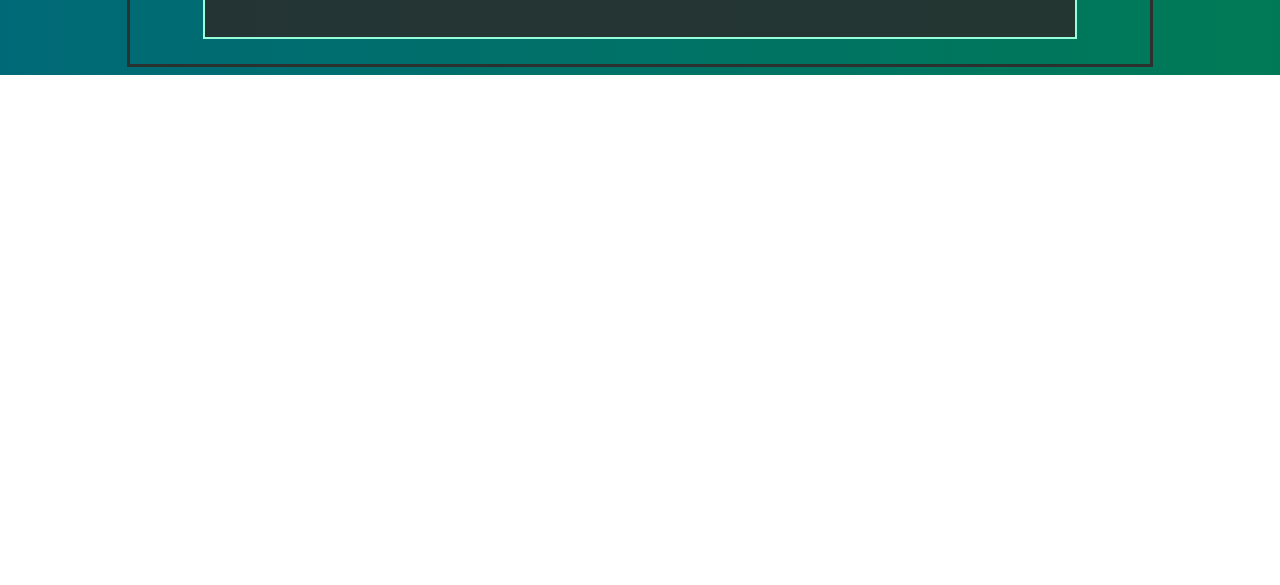
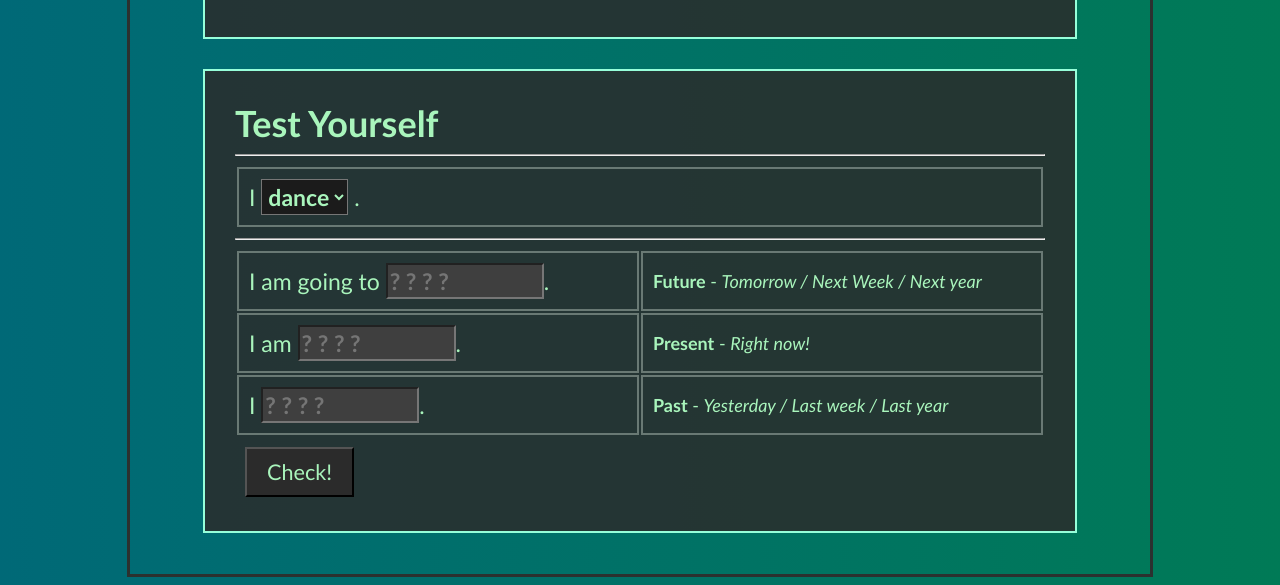
Before and after one commit to Oliver343/OliversEnglish, a plain HTML site: page index.html in a window 1280 px wide. Shown: the part 2067-2652 px from the top of the page. Before the commit the page ends 2142 px from the top, so only its background shows below. Drawn offline with Linux system fonts and the light colour scheme.

Commit message:
Added test yourself

```diff
--- a/index.html
+++ b/index.html
@@ -138,6 +138,50 @@
                 </div>
             </div>
 
+            <div class="workBox2">
+                <h1>Test Yourself</h1>
+                <hr>
+                <table>
+                    <tr>
+                        <td class="tableMain">I
+                            <select name="examples" id="testDrop" onChange="valueUpdate('C')">
+                                <option value="dance">dance</option>
+                                <option value="jump">jump</option>
+                                <option value="enjoy">enjoy</option>
+                                <option value="eat">eat</option>
+                                <option value="go">go</option>
+                                <option value="leave">leave</option>
+                                <option value="fly">fly</option>
+                                <option value="make">make</option>
+                                <option value="take">take</option>
+                              </select>
+                          .</td>
+
+                    </tr>
+                </table>
+                <hr>
+                <table>
+                    <tr>
+                        <td class="tableMain">I am going to
+                            <input id="resultFutureC"  value="" placeholder="? ? ? ?"></input>.<input id="futureTick" value="X" hidden="true" disabled="true"></input>
+                        </td>
+                        <td><b>Future</b> - <em>Tomorrow / Next Week / Next year</em></td>
+                    </tr>
+                    <tr>
+                        <td class="tableMain">I am
+                            <input id="resultPresentC" value="" placeholder="? ? ? ?"></input>.<input id="presentTick" value="X" hidden="true" disabled="true"></input>
+                        </td>
+                        <td><b>Present</b> - <em>Right now!</em></td>
+                    </tr>
+                    <tr>
+                        <td class="tableMain">I
+                            <input id="resultPastC" value="" placeholder="? ? ? ?"></input>.<input id="pastTick" value="X" hidden="true" disabled="true"></input>
+                        </td>
+                        <td><b>Past</b> - <em>Yesterday / Last week / Last year</em></td>
+                    </tr>
+                </table>
+                <button onclick="checkAnswers()">Check!</button>
+            </div>
         </div>
 
     </body>
--- a/script.js
+++ b/script.js
@@ -1,4 +1,3 @@
-
 
 
 
@@ -26,7 +25,39 @@ let keyMain = {
 
 
 
+function checkAnswers() {
+    let input = document.getElementById("testDrop").value
+    let answerFuture = document.getElementById("resultFutureC").value.toLowerCase()
+    let answerPresent = document.getElementById("resultPresentC").value.toLowerCase()
+    let answerPast = document.getElementById("resultPastC").value.toLowerCase()
 
+    let futureResult = document.getElementById("futureTick");
+    let presentResult = document.getElementById("presentTick")
+    let pastResult = document.getElementById("pastTick")
+
+    futureResult.value = "New Value";
+    if (keyMain[input]['future'] == answerFuture) {
+        futureResult.value = "✔"
+    } else {
+        futureResult.value = "✘"
+    }
+
+    if (keyMain[input]['present'] == answerPresent) {
+        presentResult.value = "✔"
+    } else {
+        presentResult.value = "✘"
+    }
+
+    if (keyMain[input]['past'] == answerPast) {
+        pastResult.value = "✔"
+    } else {
+        pastResult.value = "✘"
+    }
+
+    document.getElementById("futureTick").hidden = false
+    document.getElementById("presentTick").hidden = false
+    document.getElementById("pastTick").hidden = false
+}
 
 
 
@@ -49,17 +80,23 @@ function valueUpdate(form) {
         future = document.getElementById("resultFutureA")
         present = document.getElementById("resultPresentA")
         past = document.getElementById("resultPastA")
-    } else {
+    } else if (form == "B") {
         input = document.getElementById("irregularDrop").value
         future = document.getElementById("resultFutureB")
         present = document.getElementById("resultPresentB")
         past = document.getElementById("resultPastB")
+    } else {
+        document.getElementById("resultFutureC").value = ""
+        document.getElementById("resultPresentC").value = ""
+        document.getElementById("resultPastC").value = ""
+        document.getElementById("futureTick").hidden = true
+        document.getElementById("presentTick").hidden = true
+        document.getElementById("pastTick").hidden = true
+        return
     }
-
     future.value = keyMain[input]['future']
     present.value = keyMain[input]['present']
     past.value = keyMain[input]['past']
-
 }
 
 let examplesDrop = document.getElementById("examplesDrop")
--- a/styles.css
+++ b/styles.css
@@ -10,7 +10,7 @@ body {
     background-image: linear-gradient(to right, rgb(0, 105, 119), rgb(0, 122, 86));
     color: whitesmoke;
     border: solid rgb(43, 49, 47);
-    height: 2100px;
+    height: 2610px;
     padding: 10px;
     width: 1000px;
     min-width: 400px;
@@ -35,7 +35,7 @@ h1 {
 }
 .main {
     padding: 20px;
-    height: 1755px;
+    height: 2055px;
     width: 90%;
     margin-left: auto;
     margin-right: auto;
@@ -56,6 +56,25 @@ h1 {
     padding: 30px;
     min-width: 300px;
 
+}
+
+.workBox2 {
+    width: 90%;
+    height: 400px;
+    background-color:rgba(43, 43, 43, 0.849);
+    color: rgb(169, 245, 188);
+    font-size: 18px;
+    margin-left: auto;
+    margin-right: auto;
+    margin-top: 30px;
+    margin-bottom: 30px;
+    border: solid rgb(150, 255, 218) 2px;
+    padding: 30px;
+    min-width: 300px;
+}
+
+.workBox2 input {
+background-color: rgb(63, 63, 63);
 }
 
 .videoBox {
@@ -128,3 +147,21 @@ input {
     height: 50px;
     float: right;
 }
+
+button {
+    background-color: rgb(43, 43, 43);
+    color: rgb(169, 245, 188);
+    font-size: larger;
+    padding: 10px;
+    padding-left: 20px;
+    padding-right: 20px;
+    margin: 10px;
+}
+
+
+[id*= 'Tick'] {
+    width: 30px;
+    background-color: rgba(43, 43, 43, 0);
+    color: rgb(255, 77, 77);
+    border: none;
+}
```
